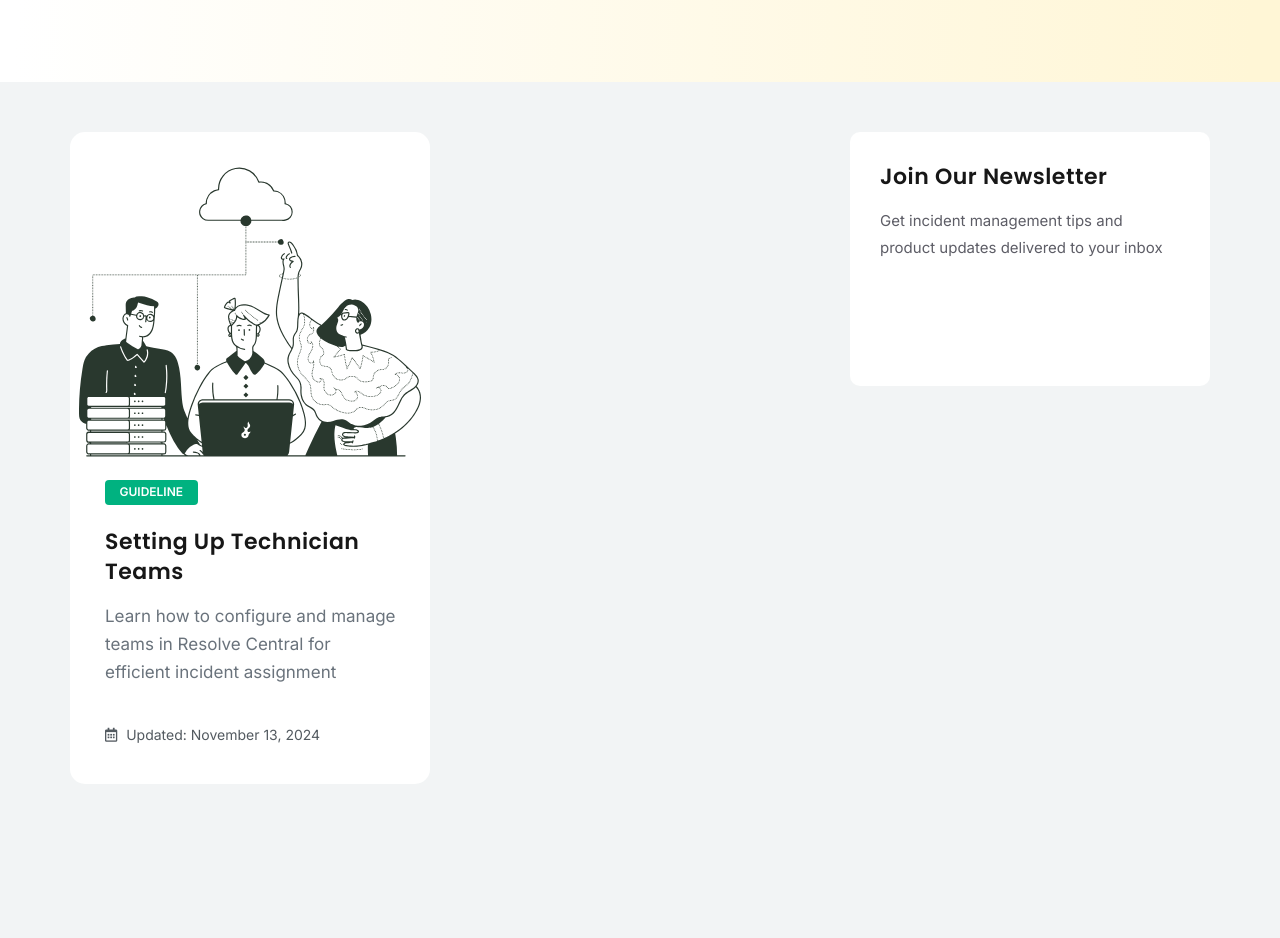
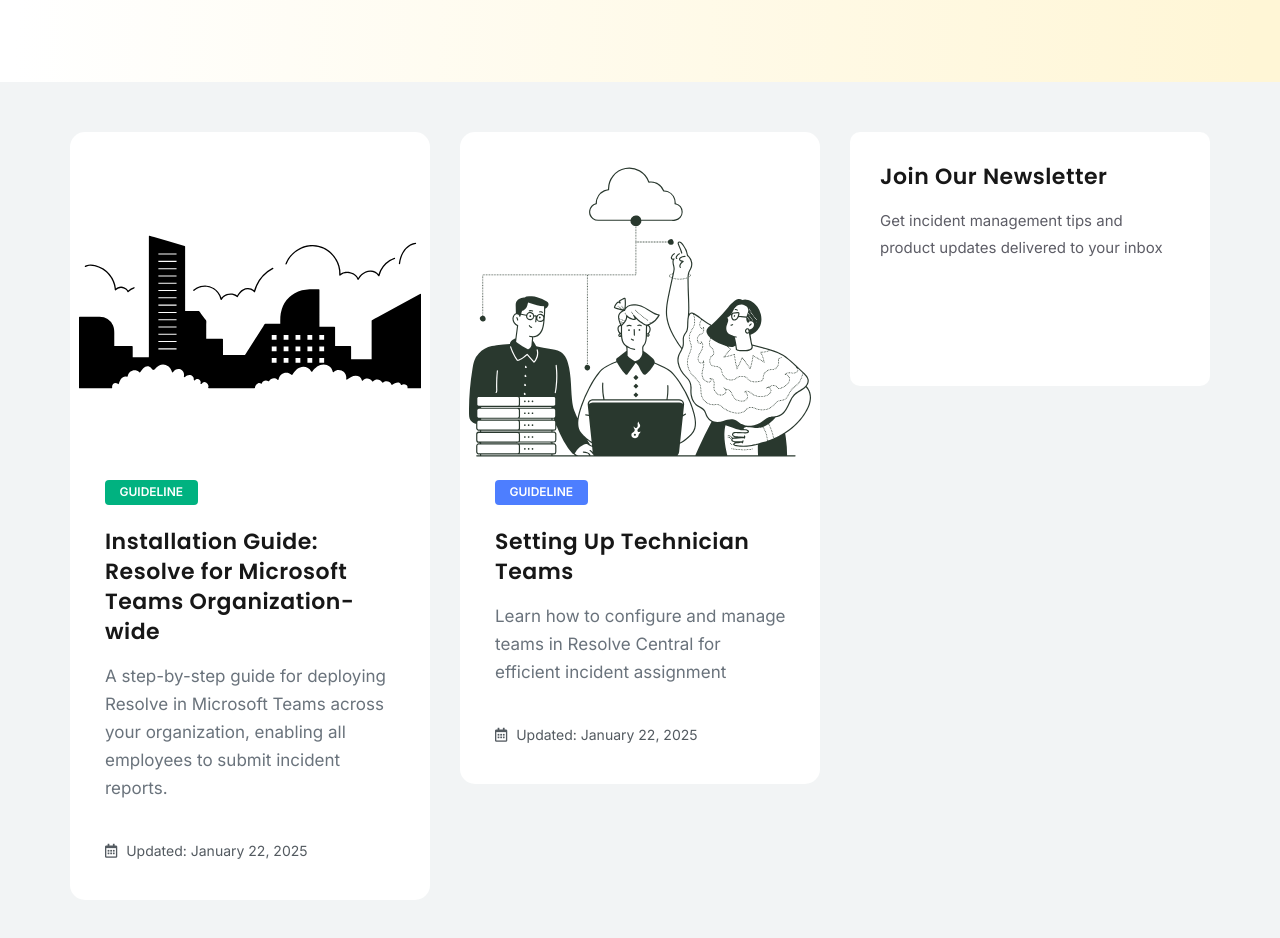
Before and after one commit to devknbases/devknbases.github.io, a plain HTML site: page resolve/guidelines/index.html in a window 1280 px wide. Shown: the part 540-1478 px from the top of the page. Drawn offline with Linux system fonts and the light colour scheme; grey boxes are pictures that could not be loaded.

Commit message:
Add guideline for resolve installation

```diff
--- a/resolve/guidelines/index.html
+++ b/resolve/guidelines/index.html
@@ -150,6 +150,27 @@
                             <div class="row mb-20">
                                 <div class="col-md-6">
                                     <div class="post-item">
+                                        <img src="./../images/building1.svg" alt="Blog Post" />
+                                        <div class="post-content">
+                                            <a href="#" class="cate-btn">Guideline</a>
+                                            <h4 class="post-title">
+                                                <a href="./installation">Installation Guide: Resolve for
+                                                    Microsoft Teams Organization-wide</a>
+                                            </h4>
+                                            <p class="post-para">A step-by-step guide for deploying Resolve in Microsoft Teams across your
+                                                organization,
+                                                enabling all employees to submit incident reports.</p>
+                                            <div class="d-flex justify-content-between">
+                                                <div class="post-date">
+                                                    <p><i class="far fa-calendar-alt"></i> Updated: January 22, 2025
+                                                    </p>
+                                                </div>
+                                            </div>
+                                        </div>
+                                    </div>
+                                </div>
+                                <div class="col-md-6">
+                                    <div class="post-item">
                                         <img src="./../images/team1.svg" alt="Blog Post" />
                                         <div class="post-content">
                                             <a href="#" class="cate-btn">Guideline</a>
@@ -160,7 +181,7 @@
                                                 Central for efficient incident assignment</p>
                                             <div class="d-flex justify-content-between">
                                                 <div class="post-date">
-                                                    <p><i class="far fa-calendar-alt"></i> Updated: November 13, 2024
+                                                    <p><i class="far fa-calendar-alt"></i> Updated: January 22, 2025
                                                     </p>
                                                 </div>
                                             </div>
```
